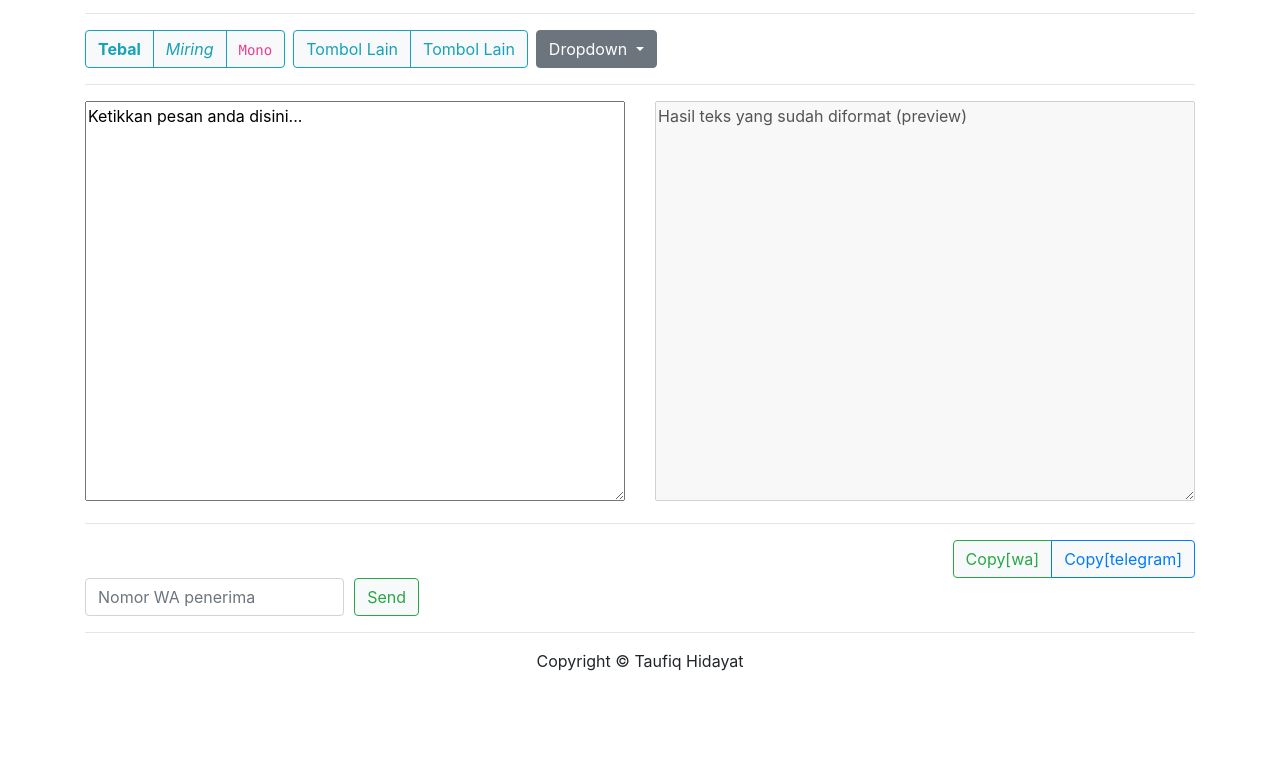
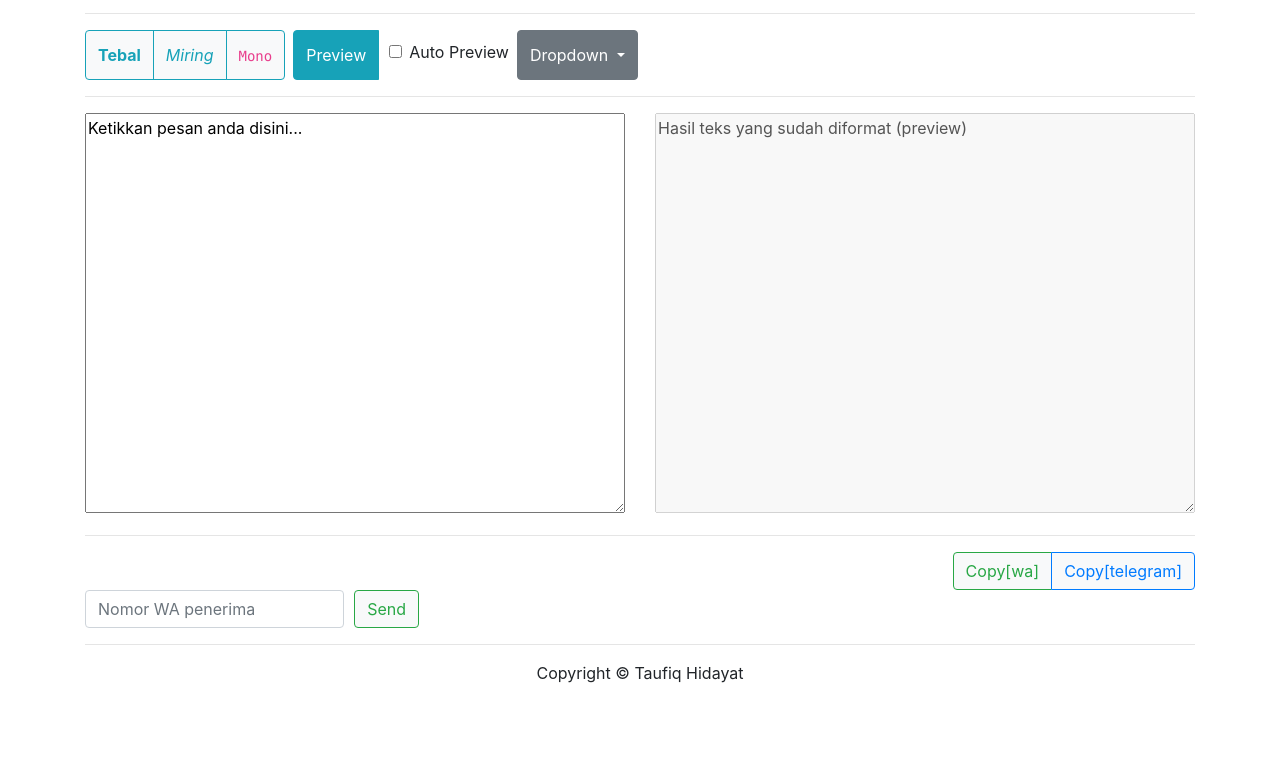
Before and after one commit to taufiq33/kalilikaEdit, a plain HTML site: page project/index.html in a window 1280 px wide. Shown: the part 83-858 px from the top of the page. Drawn offline with nearby package versions, Linux system fonts and the light colour scheme.

Commit message:
Revisi tampilan , tambah previewButton

```diff
--- a/project/css/style.css
+++ b/project/css/style.css
@@ -11,3 +11,12 @@ body{
 #nomorWAParent{
     margin-left: 10px;
 }
+
+#autoPreviewCheckboxParent{
+   margin-top: 10px;
+   margin-left: 10px;
+}
+
+#autoPreviewCheckboxParent > label {
+    cursor: pointer;
+}
--- a/project/index.html
+++ b/project/index.html
@@ -32,8 +32,11 @@
                     <button type="button" class="btn btn-light btn-outline-info"><code>Mono</code></button>
                 </div>
                 <div class="btn-group mr-2" role="group" aria-label="Second group">
-                    <button type="button" class="btn btn-light btn-outline-info">Tombol Lain</button>
-                    <button type="button" class="btn btn-light btn-outline-info">Tombol Lain</button>
+                    <button id="previewButton" type="button" class="btn btn-info">Preview</button>
+                    <div class="form-group form-check" id="autoPreviewCheckboxParent">
+                        <input type="checkbox" class="form-check-input" id="autoPreviewCheckbox">
+                        <label class="form-check-label" for="autoPreviewCheckbox">Auto Preview</label>
+                    </div>
                 </div>
                 <div class="btn-group" role="group">
                     <button id="btnGroupDrop1" type="button" class="btn btn-secondary dropdown-toggle"
```
Also changed, not shown: 2 other files.
